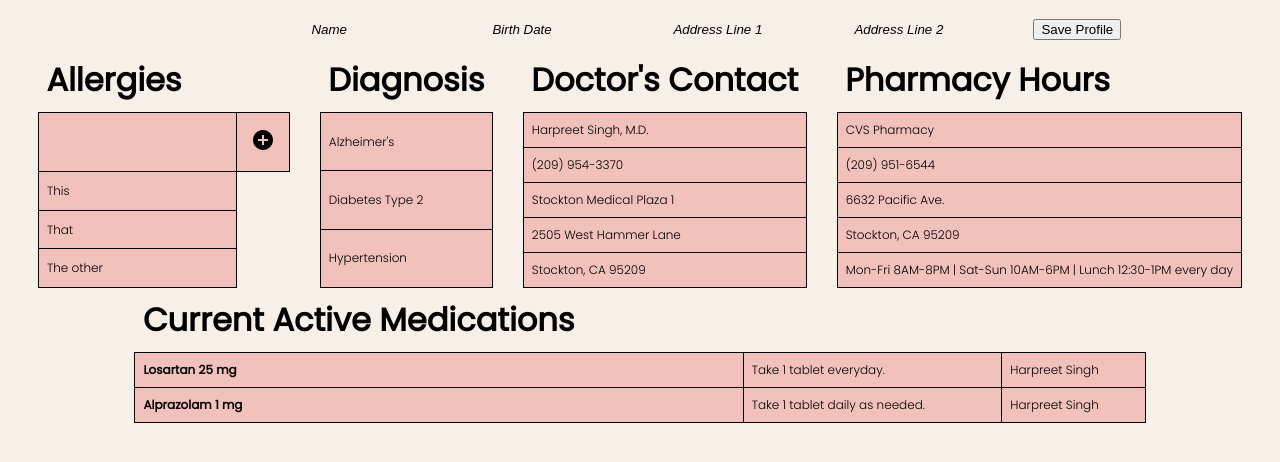
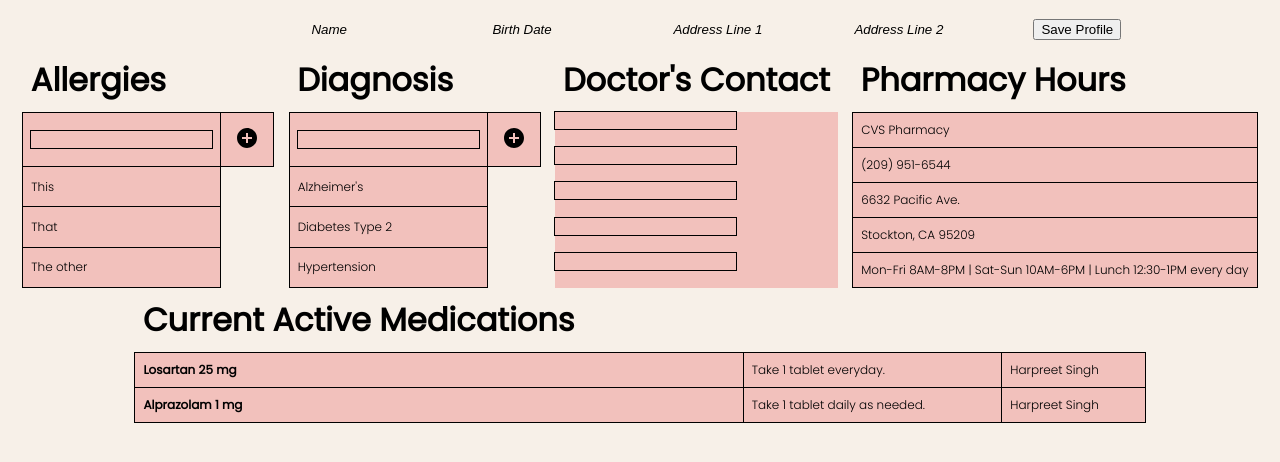
Before and after one commit to Brand0nLe/Pill-Pal-FrontEnd, a React (Create React App) app: page / in a window 1280 px wide. Shown: the top 462 px of the page. Built offline with nearby package versions, Linux system fonts and the light colour scheme.

Commit message:
new diagnosis now possible

```diff
--- a/src/components/pages/dependentspage/DependentsPage.css
+++ b/src/components/pages/dependentspage/DependentsPage.css
@@ -109,8 +109,10 @@ tbody {
   }
   .my-tbl input{
     background: #F2C1BC;
+    outline: 1px solid black;
     border: transparent;
-    height: 35px;
+    height: 15px;
+
   }
   .my-tbl input:focus {
     outline: 1px solid black;
--- a/src/components/pages/dependentspage/DependentsPage.tsx
+++ b/src/components/pages/dependentspage/DependentsPage.tsx
@@ -14,16 +14,29 @@ import AddCircleIcon from '@mui/icons-material/AddCircle';
 export default function DependentsPage() {
   const [allergies, setAllergies] = useState(['This', 'That', 'The other']);
   const [newAllergy, setNewAllergy] = useState('');
+  const [diagnosis, setDiagnosis] = useState(['Alzheimer\'s', 'Diabetes Type 2', 'Hypertension']);
+  const [newDiagnosis, setNewDiagnosis] = useState('');
 
   const handleAddAllergy = () => {
     setAllergies([...allergies, newAllergy]);
     setNewAllergy('');
   };
 
-  const handleInputChange = (event: React.ChangeEvent<HTMLInputElement>) => {
+  const handleAddDiagnosis = () => {
+    setDiagnosis([...diagnosis, newDiagnosis]);
+    setNewDiagnosis('');
+  };
+
+  const handleAllergyInputChange = (event: React.ChangeEvent<HTMLInputElement>) => {
     const { value } = event.target;
     setNewAllergy(value);
   };
+
+  const handleDiagnosisInputChange = (event: React.ChangeEvent<HTMLInputElement>) => {
+    const { value } = event.target;
+    setNewDiagnosis(value);
+  };
+
 
   return (
     <div className='parent-bg'>
@@ -86,7 +99,7 @@ export default function DependentsPage() {
                       name="allergies-inp"
                       id="allergies-inp"
                       value={newAllergy}
-                      onChange={handleInputChange}
+                      onChange={handleAllergyInputChange}
                     />
                   </td>
                   <td>
@@ -112,16 +125,29 @@ export default function DependentsPage() {
               </thead>
               <tbody>
                 <tr>
-                  <td>Alzheimer's</td>
+                  <td>
+                    <input
+                      type="text"
+                      name="diagnosis-inp"
+                      id="diagnosis-inp"
+                      value={newDiagnosis}
+                      onChange={handleDiagnosisInputChange}
+                    />
+                  </td>
+                  <td>
+                    <Button onClick={handleAddDiagnosis}>
+                      <AddCircleIcon />
+                    </Button>
+                  </td>
                 </tr>
-                <tr>
-                  <td>Diabetes Type 2</td>
-                </tr>
-                <tr>
-                  <td>Hypertension</td>
-                </tr>
+                {diagnosis.map((diag, index) => (
+                  <tr key={index}>
+                    <td>{diag}</td>
+                  </tr>
+                ))}
               </tbody>
             </table>
+
 
             <table id='doctorContact' className='my-tbl'>
               <thead>
@@ -131,19 +157,34 @@ export default function DependentsPage() {
               </thead>
               <tbody>
                 <tr>
-                  <td>Harpreet Singh, M.D.</td>
+                  <input
+                  type="text"
+                  name="dr-name"
+                  id="dr-name" />
                 </tr>
                 <tr>
-                  <td>(209) 954-3370</td>
+                <input
+                  type="text"
+                  name="dr-number"
+                  id="dr-number" />
                 </tr>
                 <tr>
-                  <td>Stockton Medical Plaza 1</td>
+                <input
+                  type="text"
+                  name="dr-location"
+                  id="dr-location" />
                 </tr>
                 <tr>
-                  <td>2505 West Hammer Lane</td>
+                <input
+                  type="text"
+                  name="dr-address1"
+                  id="dr-address1" />
                 </tr>
                 <tr>
-                  <td>Stockton, CA 95209</td>
+                <input
+                  type="text"
+                  name="dr-address2"
+                  id="dr-address2" />
                 </tr>
               </tbody>
             </table>
```
